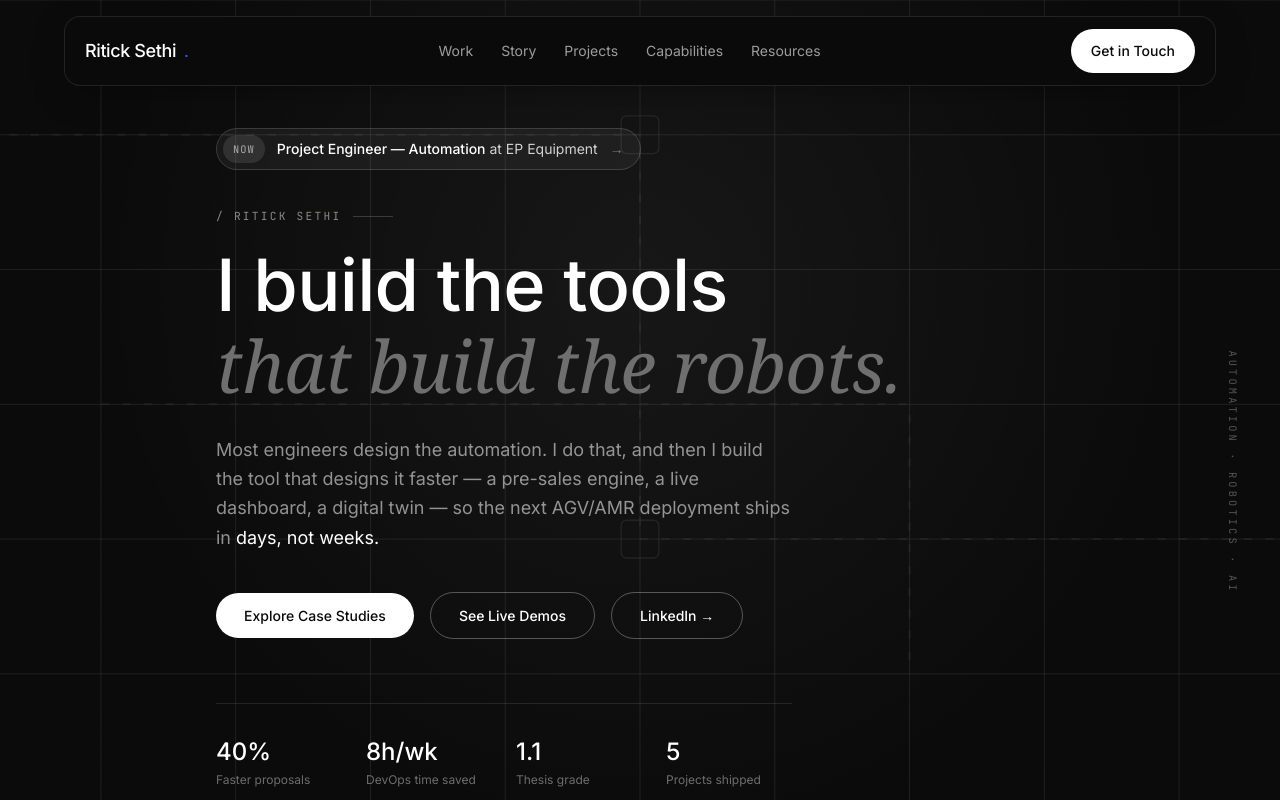
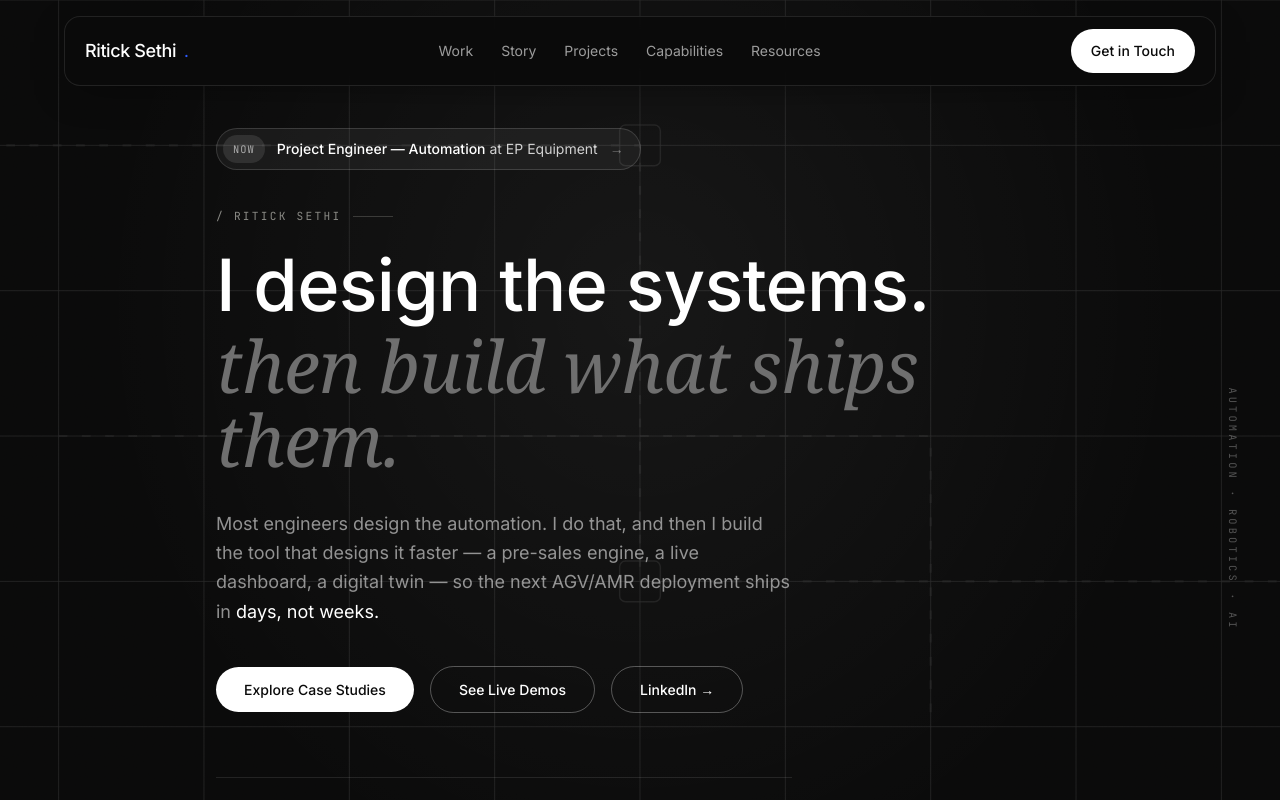
Before and after one commit to Riticksethi6/Website, a React (Vite) app: page / in a window 1280 px wide. Shown: the top 800 px of the page. Built offline with nearby package versions, Linux system fonts and the light colour scheme.

Commit message:
Fix hero headline to avoid implying robot/ROS development
Rewords to reflect actual role: designing AGV/AMR automation systems
and building the tooling that ships them, not building robots.

```diff
--- a/src/components/Hero.jsx
+++ b/src/components/Hero.jsx
@@ -69,7 +69,7 @@ export default function Hero() {
           transition={{ duration: 0.7, delay: 0.1 }}
           className="heading-editorial heading-editorial-dark text-white text-5xl md:text-7xl mb-2"
         >
-          I build the tools
+          I design the systems.
         </motion.h1>
         <motion.h1
           initial={{ opacity: 0, y: 20 }}
@@ -77,7 +77,7 @@ export default function Hero() {
           transition={{ duration: 0.7, delay: 0.18 }}
           className="heading-editorial heading-editorial-dark text-5xl md:text-7xl mb-8"
         >
-          <em>that build the robots.</em>
+          <em>then build what ships them.</em>
         </motion.h1>
 
         <motion.p
```
